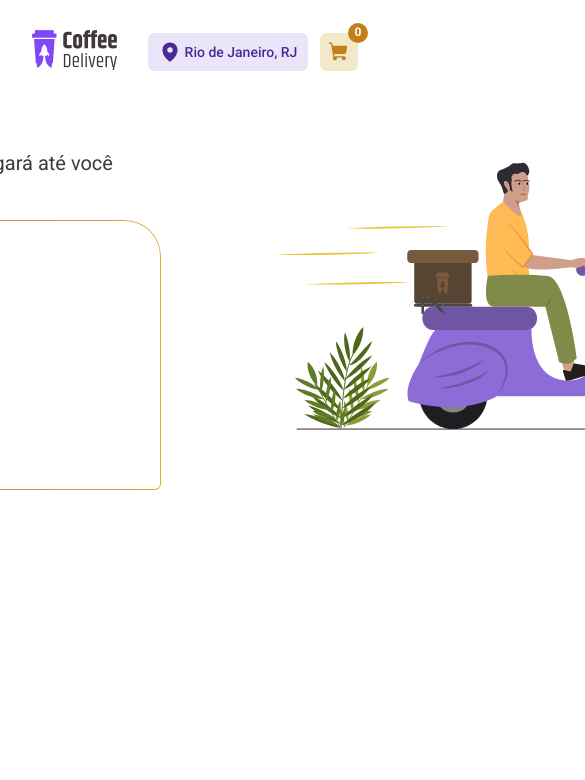
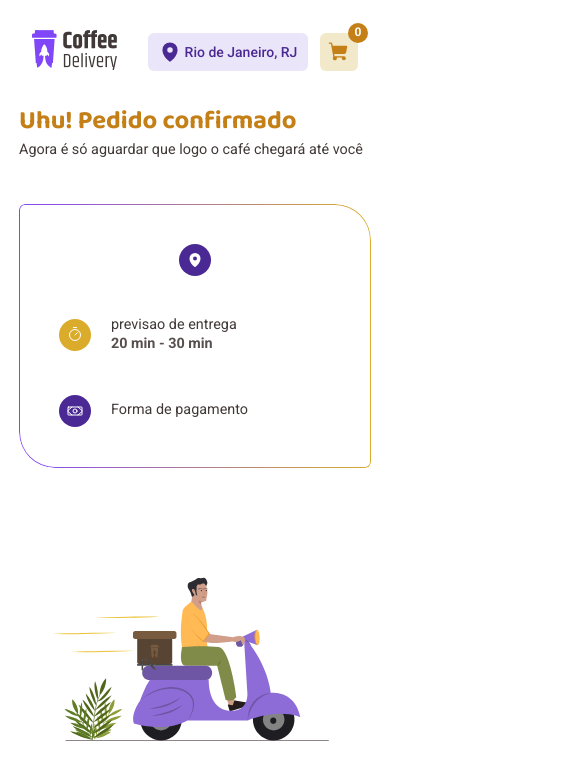
Before and after one commit to igormtt/ignite-coffee, a React (Vite) app: page /success in a window 390 px wide. Shown: the top 780 px of the page, 585 px wide, since content can reach past the window. Built offline with nearby package versions, Linux system fonts and the light colour scheme.

Commit message:
Feito alterações na página de confirmação e atualização do layout mobile para a página de checkout

```diff
--- a/src/components/Button/style.ts
+++ b/src/components/Button/style.ts
@@ -43,6 +43,10 @@ export const Button = styled.button`
     font-size: 0.5rem;
     width: 8rem;
   }
+
+  @media (max-width: 520px) {
+    width: 7rem;
+  }
 `;
 
 export const ButtonGroup = styled.div`
--- a/src/pages/Checkout/style.ts
+++ b/src/pages/Checkout/style.ts
@@ -65,6 +65,10 @@ export const Formulario = styled.div`
   @media (max-width: 630px) {
     width: 30rem;
   }
+
+  @media (max-width: 520px) {
+    width: 26rem;
+  }
 `;
 
 export const InputArea = styled.div`
@@ -86,6 +90,9 @@ export const InputArea = styled.div`
 
     border: 1px solid ${(props) => props.theme["white-500"]};
     &::placeholder {
+      @media (max-width: 1030px) {
+        font-size: 0.75rem;
+      }
       color: ${(props) => props.theme["gray-200"]};
     }
 
@@ -131,6 +138,10 @@ export const BairroCidadeUF = styled.div`
     @media (max-width: 620px) {
       width: 11rem;
     }
+
+    @media (max-width: 520px) {
+      width: 9rem;
+    }
   }
 
   #cidade {
@@ -142,6 +153,9 @@ export const BairroCidadeUF = styled.div`
 
     @media (max-width: 620px) {
       width: 11rem;
+    }
+    @media (max-width: 520px) {
+      width: 9rem;
     }
   }
 
@@ -174,13 +188,16 @@ export const PaymentMethod = styled.div`
   .dados {
     display: flex;
     gap: 8px;
+
+    @media (max-width: 1260px) {
+      gap: 1rem;
+    }
   }
 
   .dados-ext span {
     font-weight: 400;
     font-size: 1rem;
     line-height: 1.3;
-
     color: ${(props) => props.theme["gray-400"]};
   }
 
@@ -198,6 +215,10 @@ export const PaymentMethod = styled.div`
 
   @media (max-width: 620px) {
     width: 30rem;
+  }
+
+  @media (max-width: 520px) {
+    width: 26rem;
   }
 `;
 
@@ -222,6 +243,10 @@ export const CheckContainer = styled.div`
 
   @media (max-width: 620px) {
     width: 30rem;
+  }
+
+  @media (max-width: 520px) {
+    width: 26rem;
   }
 `;
 
@@ -250,6 +275,10 @@ export const CarrinhoDoCheckout = styled.div`
 
   @media (max-width: 620px) {
     width: 30rem;
+  }
+
+  @media (max-width: 520px) {
+    width: 26rem;
   }
 `;
 
--- a/src/pages/Confirmation/style.ts
+++ b/src/pages/Confirmation/style.ts
@@ -18,6 +18,10 @@ export const ConfirmationContainer = styled.main`
       font-weight: bolder;
       font-size: 2rem;
       line-height: 1.3;
+
+      @media (max-width: 570px) {
+        font-size: 1.6rem;
+      }
     }
 
     p {
@@ -25,6 +29,20 @@ export const ConfirmationContainer = styled.main`
       font-size: 1.25rem;
       line-height: 1.3;
       font-weight: 400;
+
+      @media (max-width: 570px) {
+        font-size: 0.9rem;
+      }
+    }
+  }
+
+  @media (max-width: 1200px) {
+    flex-direction: column;
+  }
+
+  @media (max-width: 570px) {
+    img {
+      width: 300px;
     }
   }
 `;
@@ -57,6 +75,16 @@ export const DadosEntrega = styled.div`
       linear-gradient(white 0 0);
     -webkit-mask-composite: destination-out;
   }
+
+  @media (max-width: 570px) {
+    display: flex;
+    width: 22rem;
+    height: auto;
+
+    span {
+      font-size: 0.9rem;
+    }
+  }
 `;
 
 const baseSuccessBox = styled.div`
@@ -80,6 +108,11 @@ const baseSuccessBox = styled.div`
     color: ${(props) => props.theme["gray-300"]};
     line-height: 1.3;
   }
+
+  @media (max-width: 570px) {
+    width: 100%;
+    height: auto;
+  }
 `;
 
 export const LocalDeEntrega = styled(baseSuccessBox)`
@@ -92,6 +125,14 @@ export const LocalDeEntrega = styled(baseSuccessBox)`
   }
   .paragraph {
     font-size: 1rem;
+    max-width: 16rem;
+  }
+
+  @media (max-width: 570px) {
+    .paragraph {
+      width: auto;
+      font-size: 0.9rem;
+    }
   }
 `;
 
@@ -115,6 +156,12 @@ export const PrevisaoDeEntrega = styled(baseSuccessBox)`
 
     p {
       font-size: 1rem;
+    }
+
+    @media (max-width: 570px) {
+      p {
+        font-size: 0.9rem;
+      }
     }
   }
 `;
@@ -145,5 +192,11 @@ export const FormaDePagamento = styled(baseSuccessBox)`
       align-items: flex-start;
       font-size: 1rem;
     }
+
+    @media (max-width: 570px) {
+      p {
+        font-size: 0.9rem;
+      }
+    }
   }
 `;
```
Also changed, not shown: src/@types/styled.d.ts (added, +8 -0 lines).
